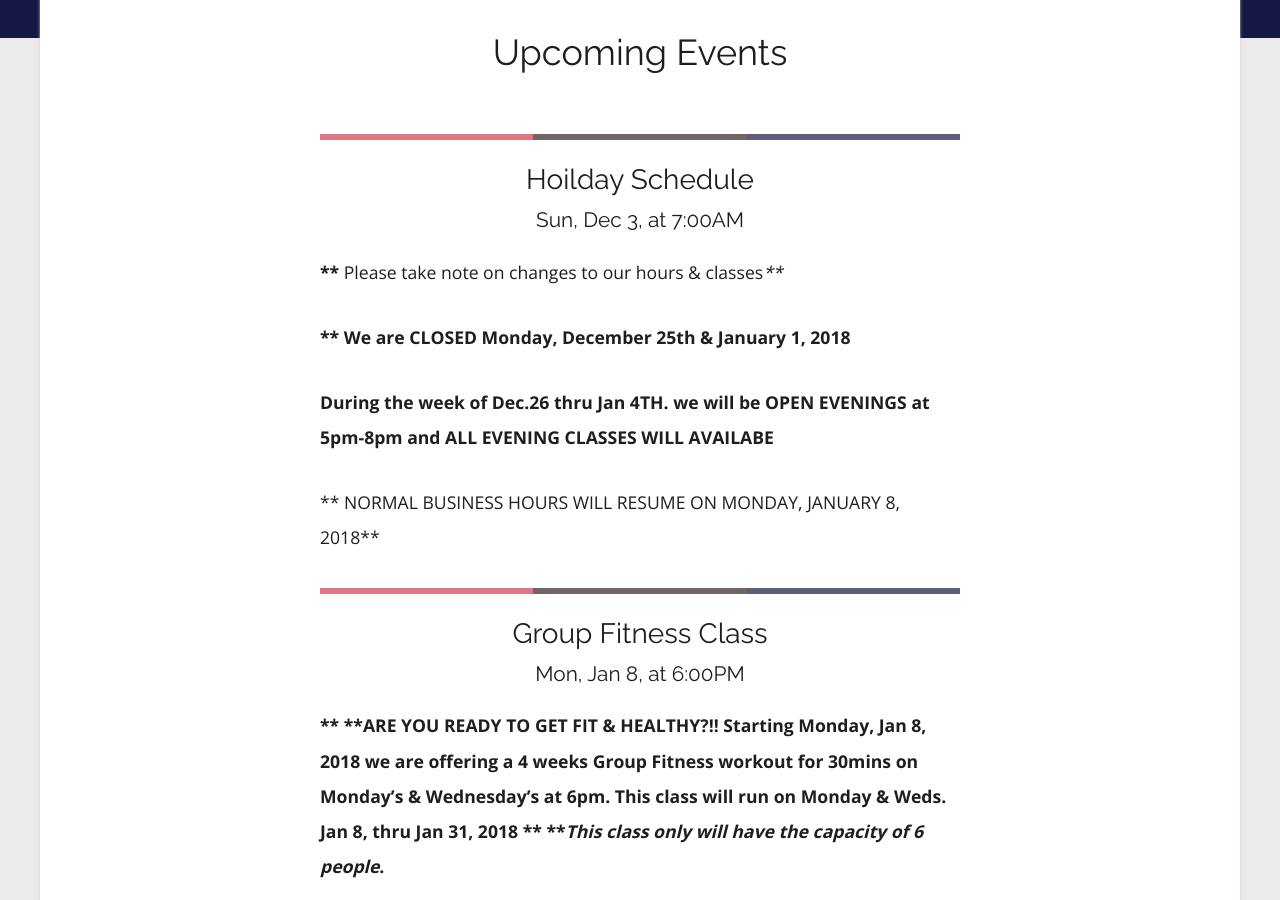
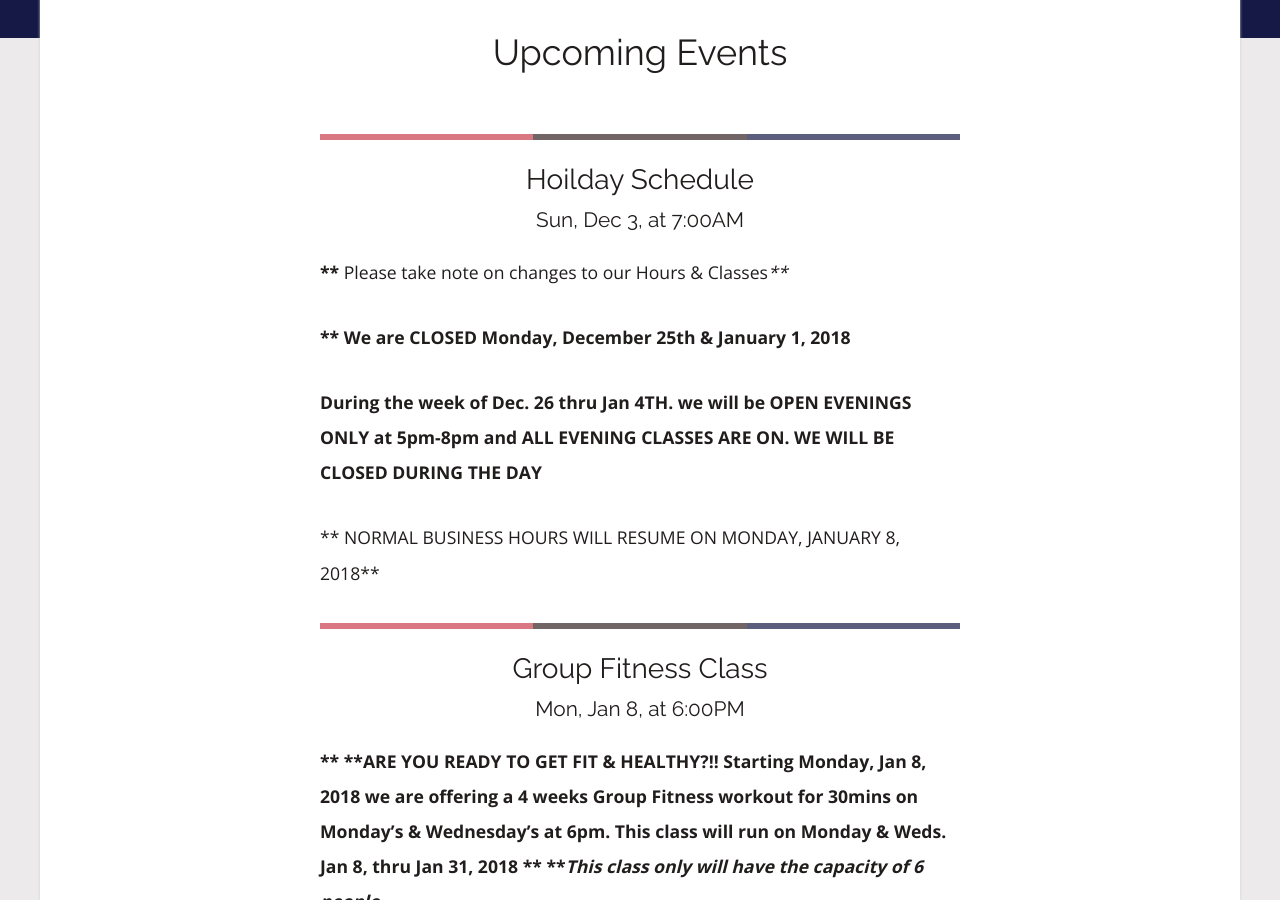
Before and after one commit to rwstone/shapeitup, a Jekyll site: the page built from events/index.md, in a window 1280 px wide and 900 px high, scrolled down 606 px. Built offline with Jekyll 4.4.1, drawn with Linux system fonts in a browser that asks for light colours; some web fonts are replaced.

Commit message:
Updated Holdiay Schedule

```diff
--- a/_events/Holdiay Schedule.markdown
+++ b/_events/Holdiay Schedule.markdown
@@ -36,11 +36,11 @@ event_date: 2017-12-03 07:00:00 -05:00
 event_end_date: 2018-01-08 23:59:00 -05:00
 ---
 
-****** Please take note on changes to our hours & classes****
+****** Please take note on changes to our Hours & Classes****
 
 **** We are CLOSED Monday, December 25th & January 1, 2018**
 
-**During the week of Dec.26 thru Jan 4TH. we will be OPEN EVENINGS  at 5pm-8pm and ALL EVENING CLASSES WILL AVAILABE**
+**During the week of Dec. 26 thru Jan 4TH. we will be OPEN EVENINGS ONLY at 5pm-8pm and ALL EVENING CLASSES ARE ON. WE WILL BE CLOSED DURING THE DAY**
 
 
 
```
